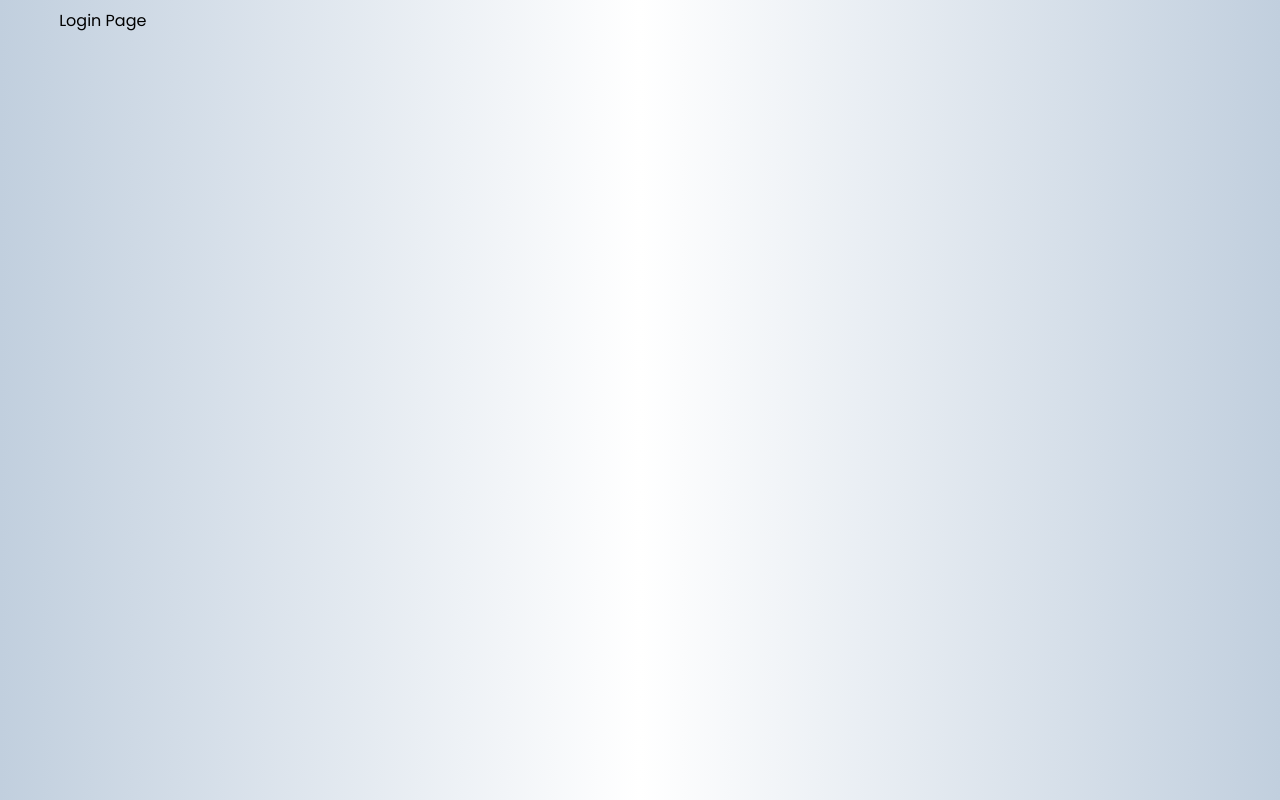
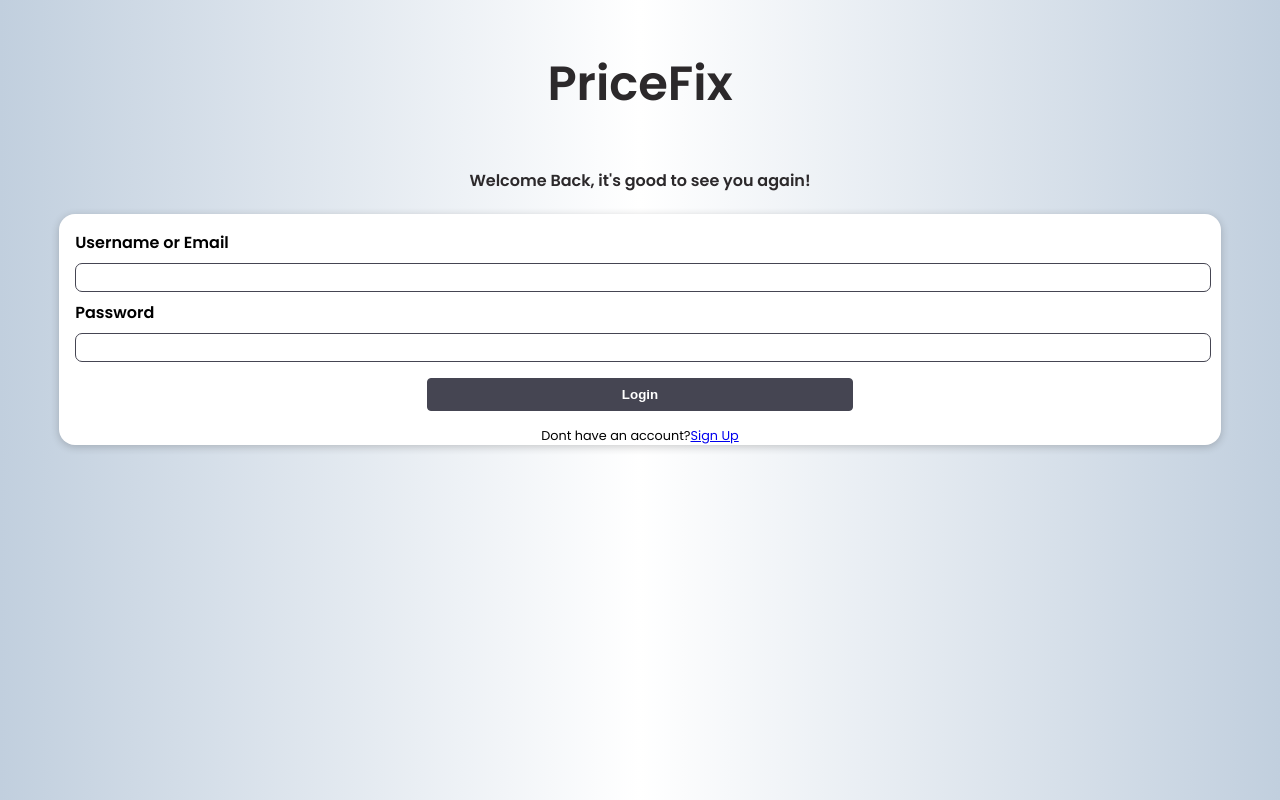
Before and after one commit to jinyangp/app_frontend, a React (Create React App) app: page /login in a window 1280 px wide. Built offline with nearby package versions, Linux system fonts and the light colour scheme; the HTML template or start-up script is replaced by a standard one.

Commit message:
authenthication pages
checked for mismatch pw when signing up, displayed error msg. Made the login page but havent connect to backend

```diff
--- /dev/null
+++ b/src/components/authentication/LogInForm.js
@@ -0,0 +1,61 @@
+import { useRef, useState } from "react";
+import Card from "../Card";
+import classes from "./LogInForm.module.css";
+import { Link } from "react-router-dom";
+
+function LogInForm(props) {
+  const usernameEmailInputRef = useRef();
+  const passwordInputRef = useRef();
+
+  //   const [errorMessage, setErrorMessage] = useState("");
+
+  function submitHandler(event) {
+    console.log("clicked log in");
+    event.preventDefault();
+
+    //   reading what the user entered
+    const enteredUsernameEmail = usernameEmailInputRef.current.value;
+    const enteredPassword = passwordInputRef.current.value;
+
+    //query the DB
+
+    //redirect to main page
+  }
+
+  return (
+    <Card>
+      <form className={classes.form} onSubmit={submitHandler}>
+        <div className={classes.control}>
+          <label htmlFor="username">Username or Email</label>
+          <input
+            type="text"
+            required
+            id="username"
+            ref={usernameEmailInputRef}
+          />
+        </div>
+
+        <div className={classes.control}>
+          <label htmlFor="password">Password</label>
+          <input
+            type="password"
+            required
+            id="password"
+            ref={passwordInputRef}
+          />
+        </div>
+
+        <div className={classes.actions}>
+          {/* <div className={classes.errortext}>{errorMessage}</div> */}
+          <button>Login</button>
+        </div>
+      </form>
+      <div className={classes.centralise}>
+        Dont have an account?
+        <Link to="/sign-up">Sign Up</Link>
+      </div>
+    </Card>
+  );
+}
+
+export default LogInForm;
--- /dev/null
+++ b/src/components/authentication/LogInForm.module.css
@@ -0,0 +1,59 @@
+.centralise {
+  font-size: 80%;
+  margin-left: auto;
+  margin-right: auto;
+  justify-content: center;
+  display: flex;
+  align-items: center;
+}
+
+.errortext {
+  color: red;
+}
+.form {
+  padding: 1rem;
+}
+
+.control {
+  margin-bottom: 0.5rem;
+}
+
+.control label {
+  display: block;
+  font-weight: bold;
+  margin-bottom: 0.5rem;
+  align-items: center;
+}
+
+.control input,
+.control textarea {
+  display: block;
+  font: inherit;
+  border-radius: 7px;
+  border: 1px solid #454552;
+  width: 100%;
+  margin-left: auto;
+  margin-right: auto;
+}
+
+.actions {
+  margin-top: 1rem;
+  text-align: center;
+}
+
+.actions button {
+  padding: 0.5rem 12.1rem;
+  cursor: pointer;
+  border-radius: 8px;
+  background-color: #454552;
+  color: white;
+  border: 1px solid #454552;
+  border-radius: 4px;
+  font-weight: bold;
+}
+
+.actions button:hover,
+.actions button:active {
+  background-color: #c6c6c6;
+  border: 1px solid #c6c6c6;
+}
--- a/src/components/NewSignUpForm.js
+++ b/src/components/authentication/NewSignUpForm.js
@@ -1,6 +1,7 @@
-import { useRef } from "react";
-import Card from "./Card";
+import { useRef, useState } from "react";
+import Card from "../Card";
 import classes from "./NewSignUpForm.module.css";
+import { Link } from "react-router-dom";
 
 function NewSignUpForm(props) {
   const usernameInputRef = useRef();
@@ -8,7 +9,10 @@ function NewSignUpForm(props) {
   const passwordInputRef = useRef();
   const confirmPasswordInputRef = useRef();
 
+  const [errorMessage, setErrorMessage] = useState("");
+
   function submitHandler(event) {
+    // console.log("clicked sign up");
     event.preventDefault();
 
     //   reading what the user entered
@@ -18,6 +22,11 @@ function NewSignUpForm(props) {
     const enteredConfirmPassword = confirmPasswordInputRef.current.value;
 
     // Check whether the password matches
+
+    if (enteredPassword !== enteredConfirmPassword) {
+      console.log("password mismatch");
+      return setErrorMessage("Passwords do not match");
+    }
 
     // if they dont, show an error
 
@@ -31,10 +40,12 @@ function NewSignUpForm(props) {
     };
 
     props.onAddUser(userData);
+
+    //redirect to login page
   }
 
   return (
-    <Card>
+    <Card className={classes.formContainer}>
       <form className={classes.form} onSubmit={submitHandler}>
         <div className={classes.control}>
           <label htmlFor="username">Username</label>
@@ -48,13 +59,18 @@ function NewSignUpForm(props) {
 
         <div className={classes.control}>
           <label htmlFor="password">Password</label>
-          <input type="text" required id="password" ref={passwordInputRef} />
+          <input
+            type="password"
+            required
+            id="password"
+            ref={passwordInputRef}
+          />
         </div>
 
         <div className={classes.control}>
           <label htmlFor="confirmPassword">Confirm Password</label>
           <input
-            type="text"
+            type="password"
             required
             id="confirmPassword"
             ref={confirmPasswordInputRef}
@@ -62,9 +78,14 @@ function NewSignUpForm(props) {
         </div>
 
         <div className={classes.actions}>
+          <div className={classes.errortext}>{errorMessage}</div>
           <button>Sign Up</button>
         </div>
       </form>
+      <div className={classes.centralise}>
+        Already have an account?
+        <Link to="/login">Login</Link>
+      </div>
     </Card>
   );
 }
--- a/src/components/NewSignUpForm.module.css
+++ b/src/components/authentication/NewSignUpForm.module.css
@@ -1,3 +1,20 @@
+.centralise {
+  font-size: 80%;
+  margin-left: auto;
+  margin-right: auto;
+  justify-content: center;
+  display: flex;
+  align-items: center;
+}
+
+.formContainer {
+  max-width: 400px;
+  border: 1px solid #454552;
+}
+
+.errortext {
+  color: red;
+}
 .form {
   padding: 1rem;
 }
--- a/src/pages/Login.js
+++ b/src/pages/Login.js
@@ -1,5 +1,14 @@
+import LogInForm from "../components/authentication/LogInForm";
+
 function Login() {
-  return <div>Login Page</div>;
+  const onLogInHandler = () => {};
+  return (
+    <section>
+      <h3>PriceFix</h3>
+      <h4>Welcome Back, it's good to see you again!</h4>
+      <LogInForm onLogIn={onLogInHandler} />
+    </section>
+  );
 }
 
 export default Login;
--- a/src/pages/SignUp.js
+++ b/src/pages/SignUp.js
@@ -1,4 +1,4 @@
-import NewSignUpForm from "../components/NewSignUpForm";
+import NewSignUpForm from "../components/authentication/NewSignUpForm";
 import Utils from "../helper/Utils";
 
 function SignUp() {
@@ -11,12 +11,12 @@ function SignUp() {
         console.log(res);
 
         // Not successful - display an error message
-        if (res.status == 500) {
+        if (res.status === 500) {
           console.log("error");
         }
 
         // user created successfully,
-        else if (res.status == 201) {
+        else if (res.status === 201) {
           console.log("success");
           // redirect to login page
         }
```
